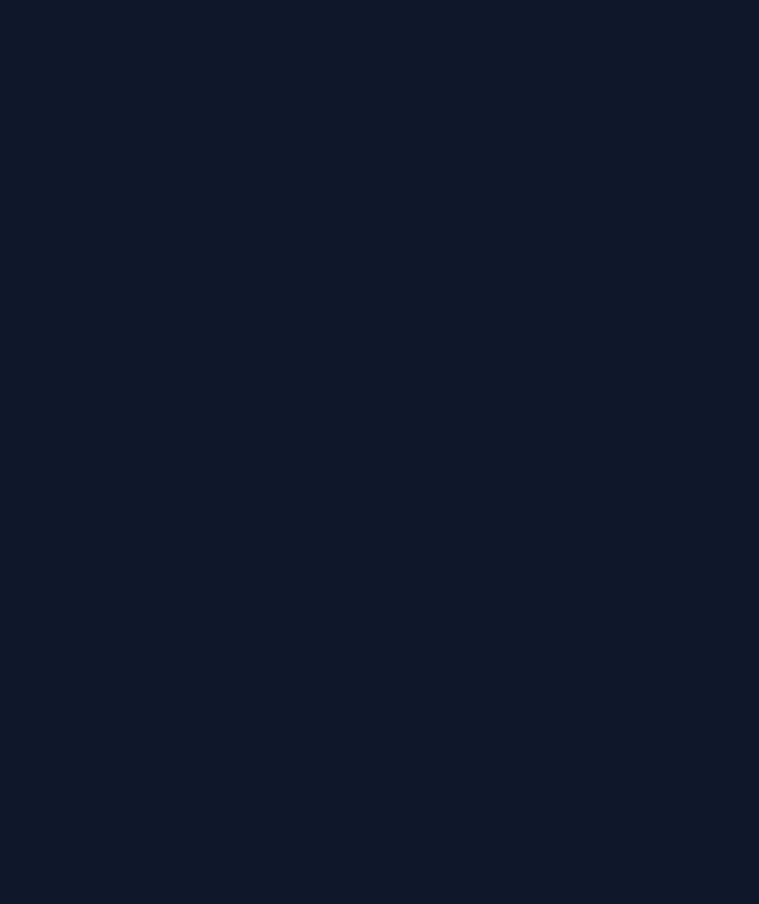
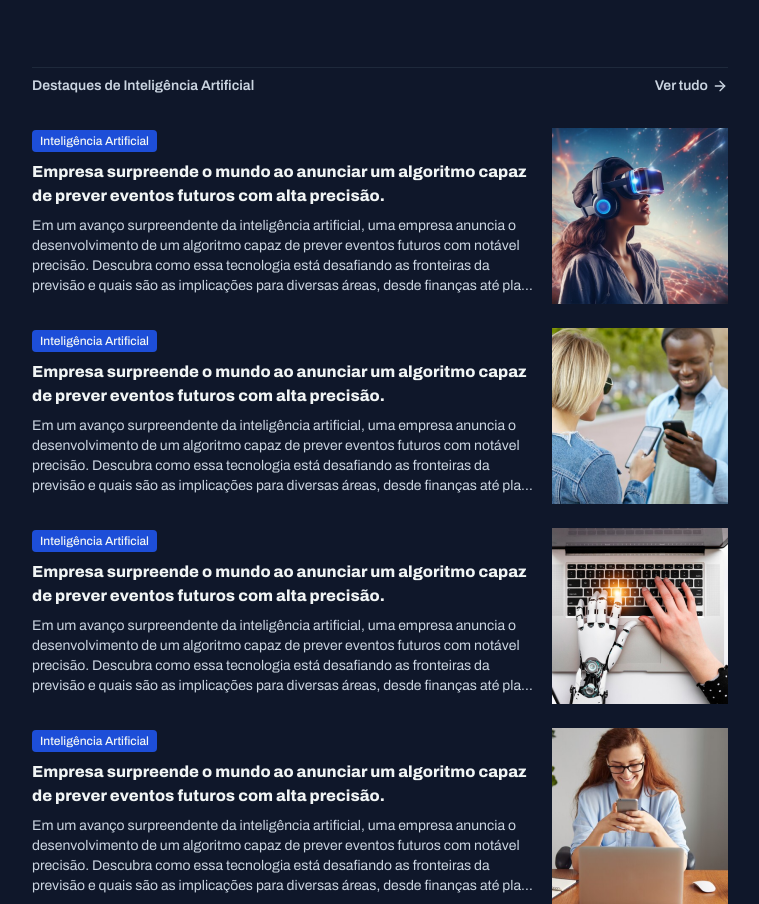
Before and after one commit to cesar7722a/portal-de-noticia, a React (Vite) app: page / in a window 1280 px wide. Shown: the part 1000-1904 px from the top of the page, without its empty margins (0-759 px from the left). Before the commit the page ends 975 px from the top, so only its background shows below. Built offline with nearby package versions, Linux system fonts and the light colour scheme.

Commit message:
criei o component banner Interligencia left

```diff
--- a/src/App.tsx
+++ b/src/App.tsx
@@ -1,4 +1,5 @@
 import { BannerMoreWeek } from "./components/bannerMoreWeek";
+import { BannerMoreWeekLeft } from "./components/bannerMoreWeekLeft";
 import { BannerWelcome } from "./components/bannerWelcome";
 import { Header } from "./components/header";
 
@@ -9,6 +10,10 @@ export function App() {
       <main className="px-8 space-y-20">
         <BannerWelcome />
         <BannerMoreWeek />
+        <div className="space-x-8">
+          <BannerMoreWeekLeft />
+          <div></div>
+        </div>
       </main>
     </div>
   );
--- /dev/null
+++ b/src/components/bannerMoreWeekLeft.tsx
@@ -0,0 +1,113 @@
+import { ArrowRight } from "lucide-react";
+import { Separator } from "./separator";
+import { TitleArtigo } from "./titleArtigo";
+import Imagem10 from "../../public/Image10.png";
+import Imagem11 from "../../public/Image11.png";
+import Imagem12 from "../../public/Image12.png";
+import Imagem13 from "../../public/Image13.png";
+
+export function BannerMoreWeekLeft() {
+  return (
+    <div className="space-y-6 w-[696px]">
+      <div className="pt-3">
+        <Separator />
+        <div className="flex justify-between py-2">
+          <span className="font-semibold text-sm text-[#CBD5E1]">
+            Destaques de Inteligência Artificial
+          </span>
+          <button className="flex items-center gap-1 font-semibold text-sm text-[#CBD5E1] hover:text-[#1D4ED8]">
+            Ver tudo <ArrowRight className="size-4" />
+          </button>
+        </div>
+      </div>
+
+      <div className="flex gap-4">
+        <div className="space-y-2 w-[504px]">
+          <TitleArtigo>Inteligência Artificial</TitleArtigo>
+          <h2 className="font-extrabold truncate">
+            Empresa surpreende o mundo ao anunciar um algoritmo capaz
+            <br /> de prever eventos futuros com alta precisão.
+          </h2>
+          <p className="text-sm text-[#CBD5E1] truncate">
+            Em um avanço surpreendente da inteligência artificial, uma empresa
+            anuncia o<br /> desenvolvimento de um algoritmo capaz de prever
+            eventos futuros com notável
+            <br /> precisão. Descubra como essa tecnologia está desafiando as
+            fronteiras da
+            <br /> previsão e quais são as implicações para diversas áreas,
+            desde finanças até planejamento estratégico.
+          </p>
+        </div>
+        <div className="size-44">
+          <img src={Imagem10} alt="" width={176} height={176} />
+        </div>
+      </div>
+
+      <div className="flex gap-4">
+        <div className="space-y-2 w-[504px]">
+          <TitleArtigo>Inteligência Artificial</TitleArtigo>
+          <h2 className="font-extrabold truncate">
+            Empresa surpreende o mundo ao anunciar um algoritmo capaz
+            <br /> de prever eventos futuros com alta precisão.
+          </h2>
+          <p className="text-sm text-[#CBD5E1] truncate">
+            Em um avanço surpreendente da inteligência artificial, uma empresa
+            anuncia o<br /> desenvolvimento de um algoritmo capaz de prever
+            eventos futuros com notável
+            <br /> precisão. Descubra como essa tecnologia está desafiando as
+            fronteiras da
+            <br /> previsão e quais são as implicações para diversas áreas,
+            desde finanças até planejamento estratégico.
+          </p>
+        </div>
+        <div className="size-44">
+          <img src={Imagem11} alt="" width={176} height={176} />
+        </div>
+      </div>
+
+      <div className="flex gap-4">
+        <div className="space-y-2 w-[504px]">
+          <TitleArtigo>Inteligência Artificial</TitleArtigo>
+          <h2 className="font-extrabold truncate">
+            Empresa surpreende o mundo ao anunciar um algoritmo capaz
+            <br /> de prever eventos futuros com alta precisão.
+          </h2>
+          <p className="text-sm text-[#CBD5E1] truncate">
+            Em um avanço surpreendente da inteligência artificial, uma empresa
+            anuncia o<br /> desenvolvimento de um algoritmo capaz de prever
+            eventos futuros com notável
+            <br /> precisão. Descubra como essa tecnologia está desafiando as
+            fronteiras da
+            <br /> previsão e quais são as implicações para diversas áreas,
+            desde finanças até planejamento estratégico.
+          </p>
+        </div>
+        <div className="size-44">
+          <img src={Imagem12} alt="" width={176} height={176} />
+        </div>
+      </div>
+
+      <div className="flex gap-4">
+        <div className="space-y-2 w-[504px]">
+          <TitleArtigo>Inteligência Artificial</TitleArtigo>
+          <h2 className="font-extrabold truncate">
+            Empresa surpreende o mundo ao anunciar um algoritmo capaz
+            <br /> de prever eventos futuros com alta precisão.
+          </h2>
+          <p className="text-sm text-[#CBD5E1] truncate">
+            Em um avanço surpreendente da inteligência artificial, uma empresa
+            anuncia o<br /> desenvolvimento de um algoritmo capaz de prever
+            eventos futuros com notável
+            <br /> precisão. Descubra como essa tecnologia está desafiando as
+            fronteiras da
+            <br /> previsão e quais são as implicações para diversas áreas,
+            desde finanças até planejamento estratégico.
+          </p>
+        </div>
+        <div className="size-44">
+          <img src={Imagem13} alt="" width={176} height={176} />
+        </div>
+      </div>
+    </div>
+  );
+}
```
